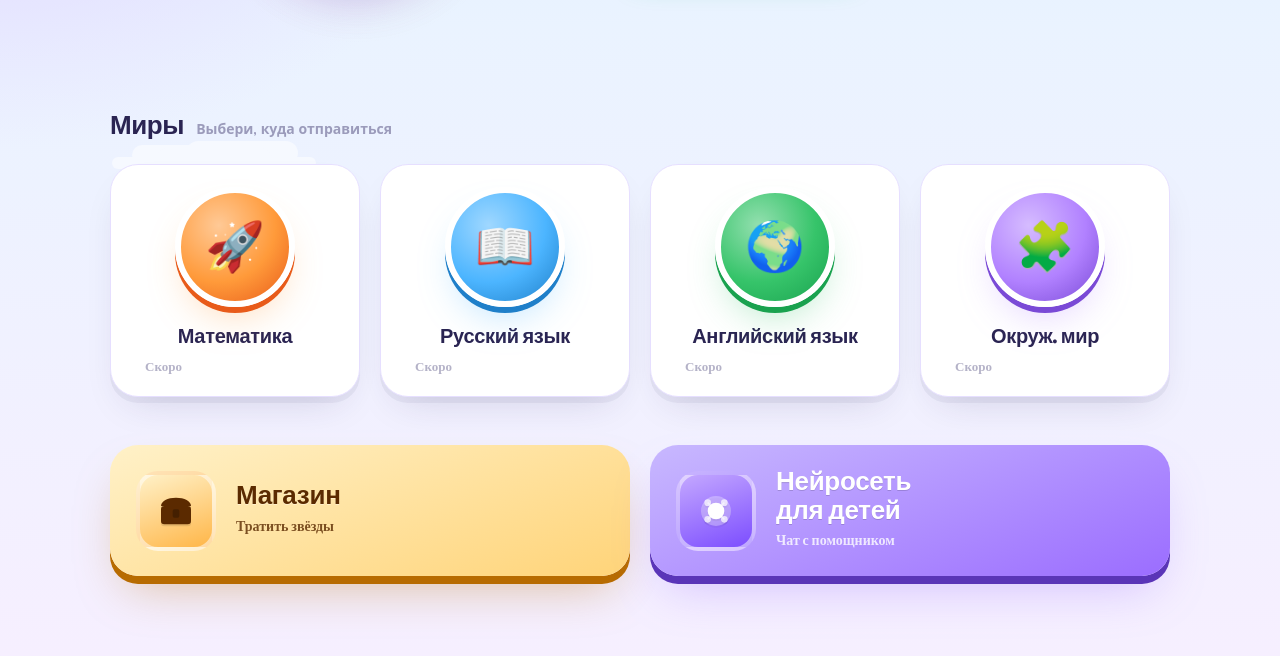
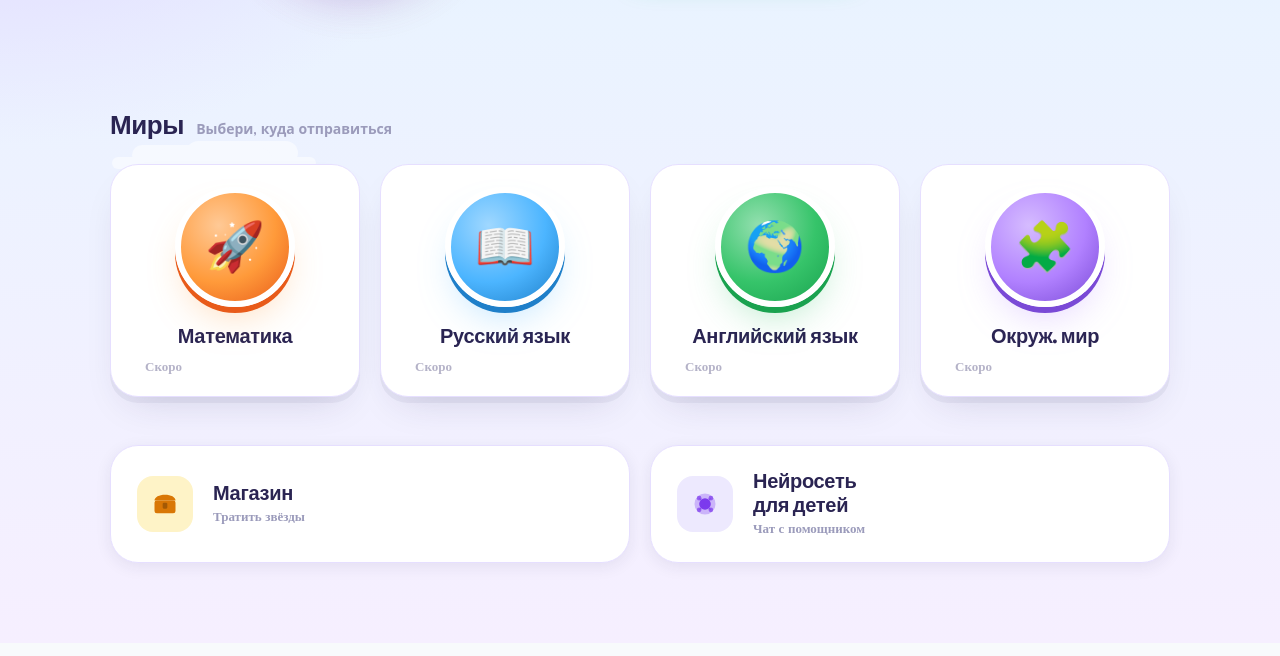
Before and after one commit to kotyadji-coder/kidion, a FastAPI app: template templates/kid/home.html in a window 1280 px wide. Shown: the part 393-1049 px from the top of the page. After the commit the page ends 970 px from the top, so only its background shows below. Run offline with FastAPI, Linux system fonts and the light colour scheme; the template is opened without the code that fills it, so the values that code supplies are empty.

Commit message:
Redesign shelf cards (shop + chat): clean white card style
Replace heavy gradient cards with 3D shadows with clean white cards:
- White background, subtle border, soft shadow
- Pastel icon backgrounds (yellow for shop, purple for chat)
- Lighter, more modern look matching the new button style

Co-Authored-By: Claude Opus 4.6 (1M context) <noreply@anthropic.com>

```diff
--- a/templates/kid/home.html
+++ b/templates/kid/home.html
@@ -266,34 +266,37 @@
   .hub-shelf-card:hover { transform: translateY(-4px); }
 
   .hub-shelf-card--shop {
-    background: linear-gradient(160deg, #fff1c8, #ffd479);
-    box-shadow: 0 8px 0 #b76b00, 0 24px 50px -16px rgba(183,107,0,0.4);
-    color: #5b2a00;
+    background: #fff;
+    border: 1px solid var(--hb-rim);
+    box-shadow: 0 4px 16px rgba(42, 36, 82, 0.08);
+    color: var(--hb-ink);
   }
   .hub-shelf-card--chat {
-    background: linear-gradient(160deg, #c8b8ff, #9b6dff);
-    box-shadow: 0 8px 0 #5a35b8, 0 24px 50px -16px rgba(155,109,255,0.4);
-    color: #fff;
+    background: #fff;
+    border: 1px solid var(--hb-rim);
+    box-shadow: 0 4px 16px rgba(42, 36, 82, 0.08);
+    color: var(--hb-ink);
+  }
+  .hub-shelf-card:hover {
+    box-shadow: 0 8px 28px rgba(42, 36, 82, 0.14);
   }
 
   .hub-shelf-icon {
-    width: 80px; height: 80px; border-radius: 22px;
-    background: rgba(255,255,255,0.3); border: 4px solid rgba(255,255,255,0.5);
+    width: 56px; height: 56px; border-radius: 16px;
     display: grid; place-items: center; flex-shrink: 0;
+    border: none;
   }
-  .hub-shelf-icon svg { width: 40px; height: 40px; filter: drop-shadow(0 2px 0 rgba(0,0,0,0.1)); }
-  .hub-shelf-card--shop .hub-shelf-icon { color: #5b2a00; background: linear-gradient(160deg, #fff1c8, #ffb648); }
-  .hub-shelf-card--chat .hub-shelf-icon { color: #fff; background: linear-gradient(160deg, #c4a8ff, #7c4dff); }
+  .hub-shelf-icon svg { width: 28px; height: 28px; }
+  .hub-shelf-card--shop .hub-shelf-icon { color: #d97706; background: #fef3c7; }
+  .hub-shelf-card--chat .hub-shelf-icon { color: #7c3aed; background: #ede9fe; }
 
-  .hub-shelf-text { display: flex; flex-direction: column; gap: 4px; }
+  .hub-shelf-text { display: flex; flex-direction: column; gap: 2px; }
   .hub-shelf-title {
-    font-family: "Baloo 2", sans-serif; font-weight: 800; font-size: 26px;
-    letter-spacing: -0.3px; line-height: 1.1;
+    font-family: "Baloo 2", sans-serif; font-weight: 800; font-size: 20px;
+    letter-spacing: -0.3px; line-height: 1.2;
   }
-  .hub-shelf-card--shop .hub-shelf-title { text-shadow: 0 1px 0 rgba(255,255,255,0.4); }
-  .hub-shelf-card--chat .hub-shelf-title { text-shadow: 0 1px 0 rgba(0,0,0,0.15); }
   .hub-shelf-meta {
-    font-family: "Baloo 2"; font-weight: 700; font-size: 14px; opacity: 0.8;
+    font-family: "Nunito"; font-weight: 700; font-size: 13px; color: var(--hb-ink-mute);
   }
 
   /* === MOBILE TAB BAR === */
@@ -365,9 +368,9 @@
 
     .hub-shelf { grid-template-columns: 1fr 1fr; gap: 14px; padding: 0 20px; margin: 44px auto 40px; }
     .hub-shelf-card { padding: 18px 16px; flex-direction: column; align-items: flex-start; gap: 12px; border-radius: 22px; }
-    .hub-shelf-icon { width: 52px; height: 52px; border-radius: 14px; border-width: 3px; }
-    .hub-shelf-icon svg { width: 26px; height: 26px; }
-    .hub-shelf-title { font-size: 17px; }
+    .hub-shelf-icon { width: 46px; height: 46px; border-radius: 12px; }
+    .hub-shelf-icon svg { width: 24px; height: 24px; }
+    .hub-shelf-title { font-size: 16px; }
     .hub-shelf-meta { font-size: 11px; }
 
     body[data-page="home"] { padding-bottom: 20px; }
```
